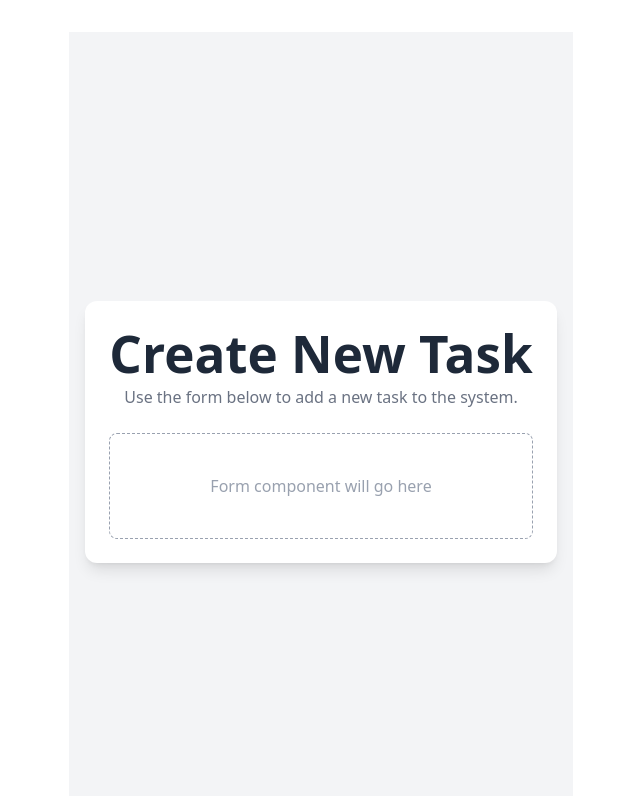
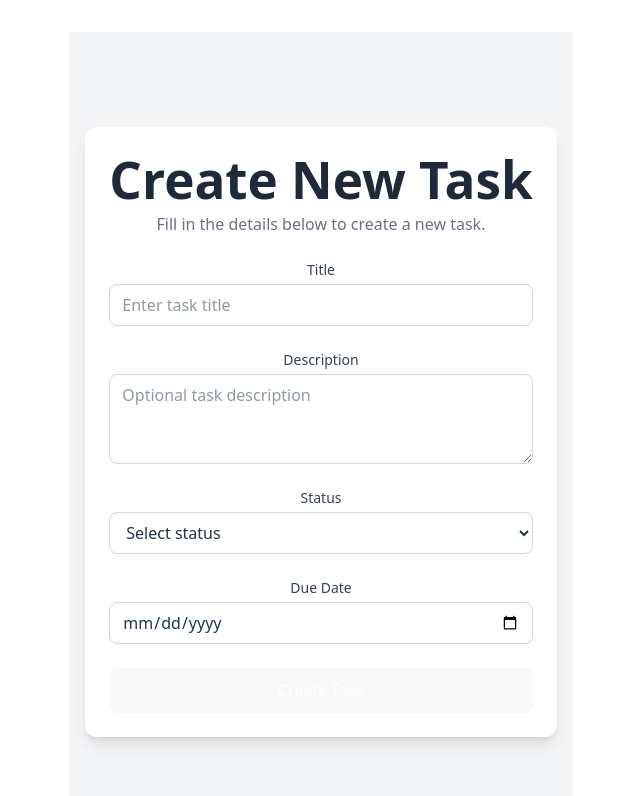
Before and after one commit to fortechnicaltests/hmcts-test, a React app in the folder frontend/: page / in a window 1280 px wide. Shown: the top 796 px of the page, without its empty margins (319-959 px from the left). Built offline with nearby package versions, Linux system fonts and the light colour scheme; the HTML template or start-up script is replaced by a standard one.

Commit message:
add component to create tasks

```diff
--- a/frontend/src/App.jsx
+++ b/frontend/src/App.jsx
@@ -1,23 +1,21 @@
 import './App.css'
+import TaskForm from "./components/TaskForm.jsx";
 
 export default function App() {
   return (
-    <div className='min-h-screen bg-gray-100 flex items-center justify-center p-4'>
-      <div className='w-full max-w-2xl bg-white rounded-xl shadow-lg p-6'>
-        <header className='mb-6'>
-          <h1 className='text-2xl font-semibold text-gray-800 text-center'>
+    <div className="min-h-screen bg-gray-100 flex items-center justify-center p-4">
+      <div className="w-full max-w-2xl bg-white rounded-xl shadow-lg p-6">
+        <header className="mb-6">
+          <h1 className="text-2xl font-semibold text-gray-800 text-center">
             Create New Task
           </h1>
-          <p className='text-gray-500 text-center mt-1'>
-            Use the form below to add a new task to the system.
+          <p className="text-gray-500 text-center mt-1">
+            Fill in the details below to create a new task.
           </p>
         </header>
 
-        {/* Form will be added in later commits (21+) */}
-        <div className='text-center text-gray-400 py-10 border border-dashed rounded-lg'>
-          Form component will go here
-        </div>
+        <TaskForm />
       </div>
     </div>
-  )
+  );
 }
--- /dev/null
+++ b/frontend/src/components/TaskForm.jsx
@@ -0,0 +1,69 @@
+export default function TaskForm() {
+  return (
+    <form className='space-y-6'>
+      <div className='flex flex-col'>
+        <label htmlFor='title' className='text-sm font-medium text-gray-700'>
+          Title
+        </label>
+        <input
+          id='title'
+          name='title'
+          type='text'
+          className='mt-1 border border-gray-300 rounded-lg px-3 py-2 focus:outline-none focus:ring-2 focus:ring-blue-500'
+          placeholder='Enter task title'
+        />
+      </div>
+
+      <div className='flex flex-col'>
+        <label
+          htmlFor='description'
+          className='text-sm font-medium text-gray-700'
+        >
+          Description
+        </label>
+        <textarea
+          id='description'
+          name='description'
+          rows='3'
+          className='mt-1 border border-gray-300 rounded-lg px-3 py-2 focus:outline-none focus:ring-2 focus:ring-blue-500'
+          placeholder='Optional task description'
+        />
+      </div>
+
+      <div className='flex flex-col'>
+        <label htmlFor='status' className='text-sm font-medium text-gray-700'>
+          Status
+        </label>
+        <select
+          id='status'
+          name='status'
+          className='mt-1 border border-gray-300 rounded-lg px-3 py-2 bg-white focus:outline-none focus:ring-2 focus:ring-blue-500'
+        >
+          <option value=''>Select status</option>
+          <option value='OPEN'>Open</option>
+          <option value='IN_PROGRESS'>In Progress</option>
+          <option value='DONE'>Done</option>
+        </select>
+      </div>
+
+      <div className='flex flex-col'>
+        <label htmlFor='dueDate' className='text-sm font-medium text-gray-700'>
+          Due Date
+        </label>
+        <input
+          id='dueDate'
+          name='dueDate'
+          type='date'
+          className='mt-1 border border-gray-300 rounded-lg px-3 py-2 focus:outline-none focus:ring-2 focus:ring-blue-500'
+        />
+      </div>
+
+      <button
+        type='submit'
+        className='w-full bg-blue-600 text-white py-2 rounded-lg font-medium hover:bg-blue-700 transition'
+      >
+        Create Task
+      </button>
+    </form>
+  )
+}
```
